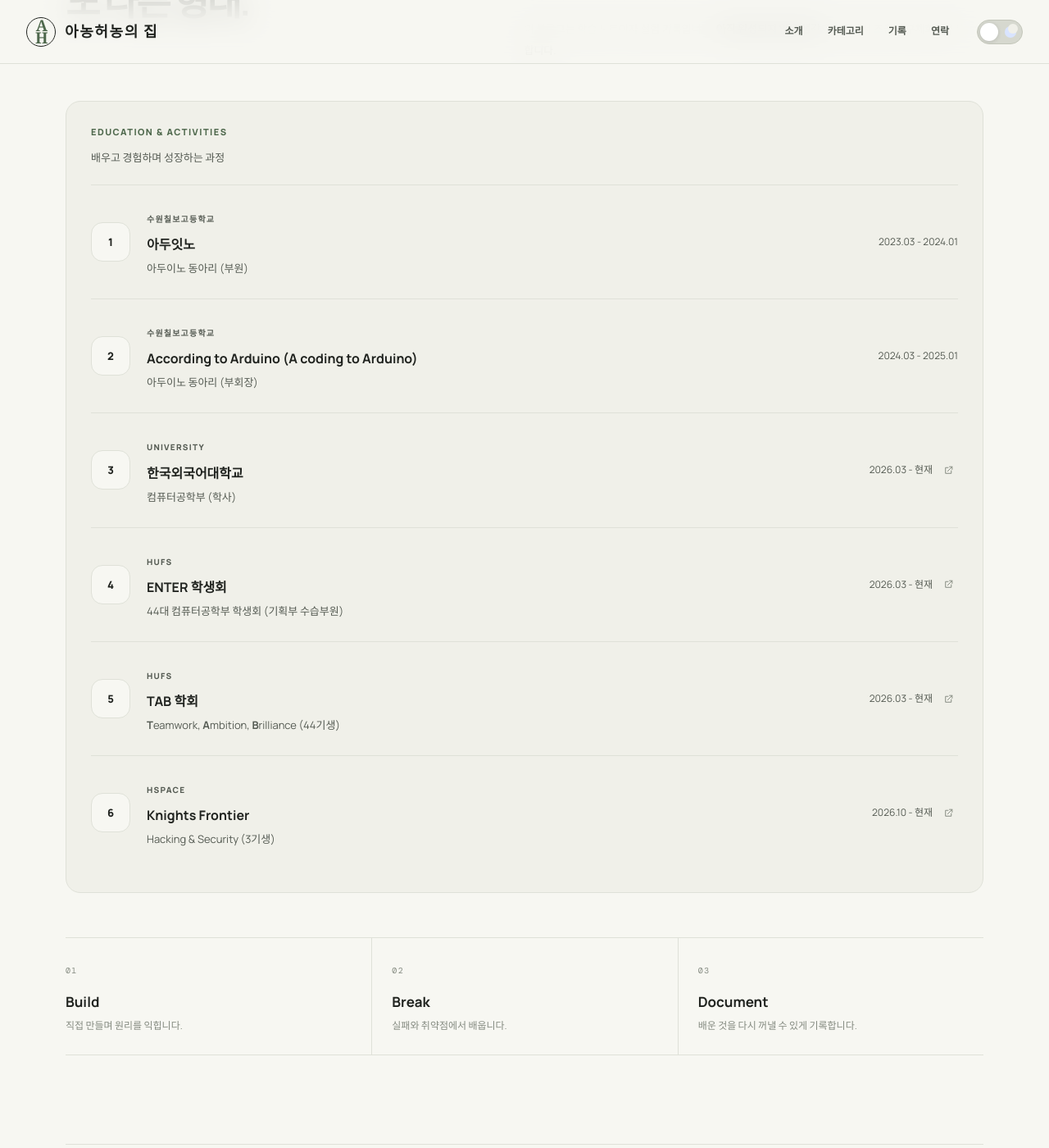
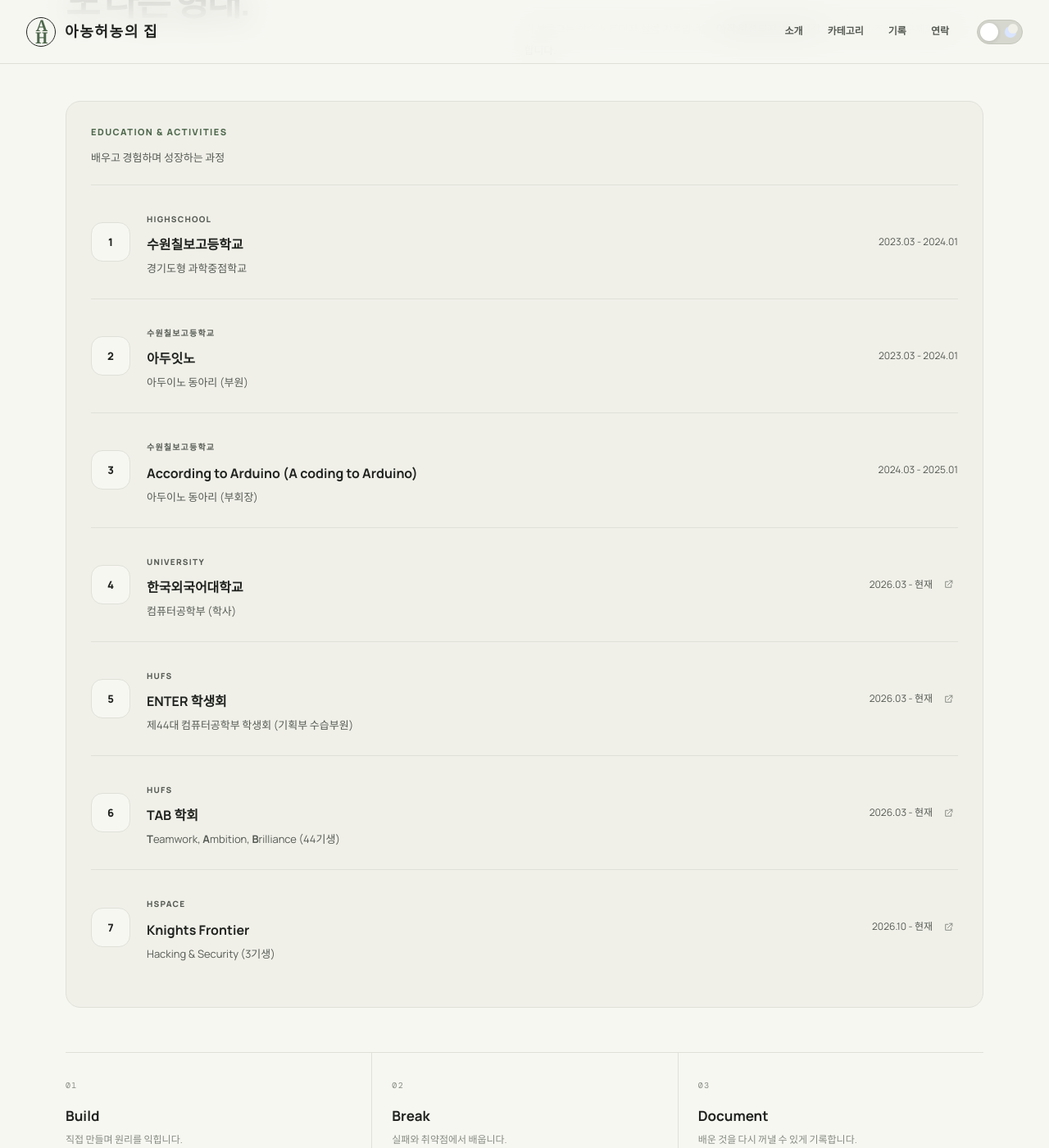
Before and after one commit to pms0602/pms0602.github.io, a Jekyll site: the page built from index.html, in a window 1280 px wide and 1400 px high, scrolled down 897 px. Shown: the whole window at 82% size. Built offline with Jekyll 4.4.1, drawn with Linux system fonts in a browser that asks for light colours.

Commit message:
update activities

```diff
--- a/index.html
+++ b/index.html
@@ -52,6 +52,18 @@ description: 개발과 보안, 배움의 과정을 기록하는 기술 블로그
     <article class="profile-item">
       <div class="profile-icon">1</div>
       <div class="profile-info">
+        <span class="profile-type">HIGHSCHOOL</span>
+        <h3>수원칠보고등학교</h3>
+        <p>경기도형 과학중점학교</p>
+      </div>
+
+    <span class="profile-date">2023.03 - 2024.01</span>
+
+    </article>
+
+    <article class="profile-item">
+      <div class="profile-icon">2</div>
+      <div class="profile-info">
         <span class="profile-type">수원칠보고등학교</span>
         <h3>아두잇노</h3>
         <p>아두이노 동아리 (부원)</p>
@@ -62,7 +74,7 @@ description: 개발과 보안, 배움의 과정을 기록하는 기술 블로그
     </article>
 
     <article class="profile-item">
-      <div class="profile-icon">2</div>
+      <div class="profile-icon">3</div>
       <div class="profile-info">
         <span class="profile-type">수원칠보고등학교</span>
         <h3>According to Arduino (A coding to Arduino)</h3>
@@ -74,7 +86,7 @@ description: 개발과 보안, 배움의 과정을 기록하는 기술 블로그
     </article>
 
     <article class="profile-item">
-      <div class="profile-icon">3</div>
+      <div class="profile-icon">4</div>
       <div class="profile-info">
         <span class="profile-type">UNIVERSITY</span>
         <h3>한국외국어대학교</h3>
@@ -99,11 +111,11 @@ description: 개발과 보안, 배움의 과정을 기록하는 기술 블로그
     </article>
 
     <article class="profile-item">
-      <div class="profile-icon">4</div>
+      <div class="profile-icon">5</div>
       <div class="profile-info">
         <span class="profile-type">HUFS</span>
         <h3>ENTER 학생회</h3>
-        <p>44대 컴퓨터공학부 학생회 (기획부 수습부원)</p>
+        <p>제44대 컴퓨터공학부 학생회 (기획부 수습부원)</p>
       </div>
       <div class="profile-date-row">
     <span class="profile-date">2026.03 - 현재</span>
@@ -124,7 +136,7 @@ description: 개발과 보안, 배움의 과정을 기록하는 기술 블로그
     </article>
 
     <article class="profile-item">
-      <div class="profile-icon">5</div>
+      <div class="profile-icon">6</div>
       <div class="profile-info">
         <span class="profile-type">HUFS</span>
         <h3>TAB 학회</h3>
@@ -149,7 +161,7 @@ description: 개발과 보안, 배움의 과정을 기록하는 기술 블로그
     </article>
 
     <article class="profile-item">
-      <div class="profile-icon">6</div>
+      <div class="profile-icon">7</div>
       <div class="profile-info">
         <span class="profile-type">HSPACE</span>
         <h3>Knights Frontier</h3>
```
